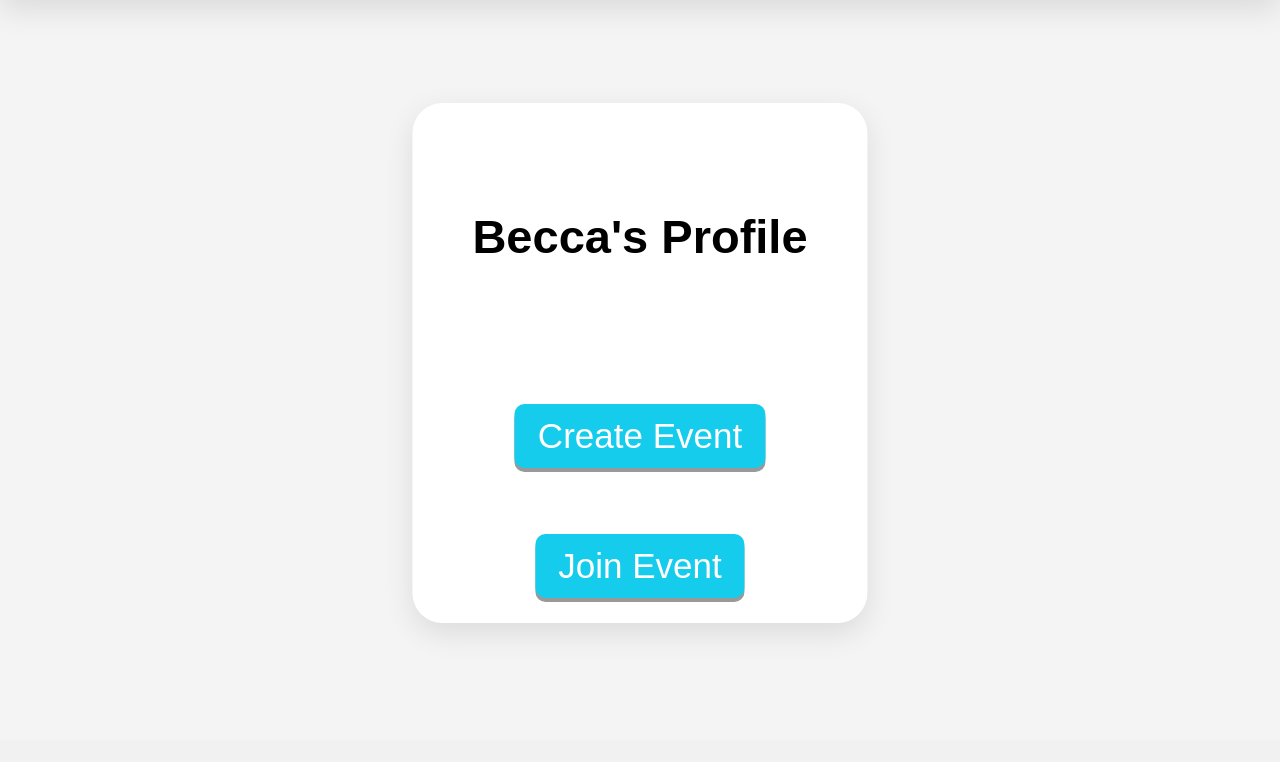
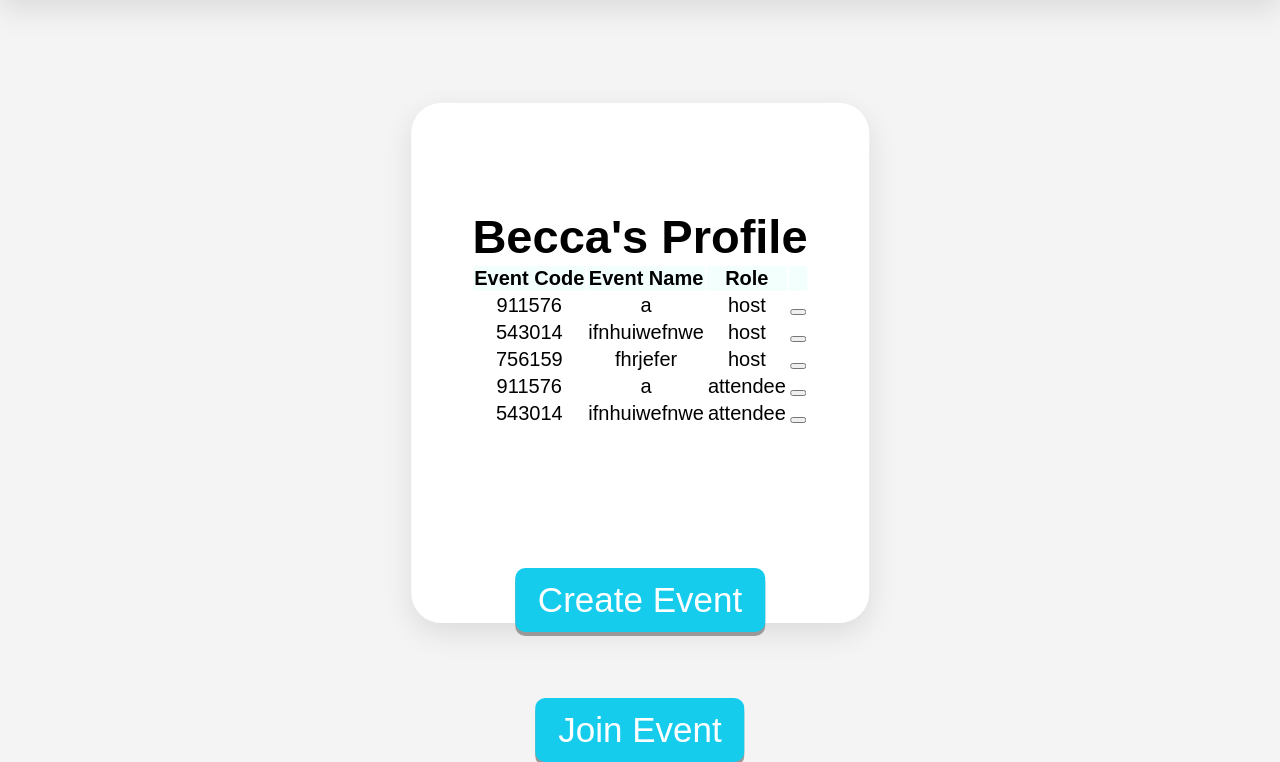
Before and after one commit to Davydzz/Software-Cw, a Flask app: page /profile in a window 1280 px wide. Shown: the part 60-822 px from the top of the page. Before the commit the page ends 689 px from the top, so only its background shows below. Run offline with Flask 2, Linux system fonts and the light colour scheme; the visitor is signed in with stand-in values (Sample User, id 1); data comes from the database, SQL or seed files in the repository; both versions use the stored data as it was after the commit.

Commit message:
Profile shows events you are hosting/attending

```diff
--- a/app.py
+++ b/app.py
@@ -16,12 +16,6 @@ from datetime import date, datetime
 #https://www.youtube.com/watch?v=2Zz97NVbH0U&ab_channel=PrettyPrinted
 #https://github.com/PrettyPrinted/youtube_video_code/tree/master/2020/02/10/Creating%20a%20Login%20Page%20in%20Flask%20Using%20Sessions/flask_session_example
 #16/02/2021
-
-#users = []
-#newUserID = 0
-#users.append(User(id=1, username='Anthony', password='password'))
-#users.append(User(id=2, username='Becca', password='secret'))
-#users.append(User(id=3, username='Carlos', password='somethingsimple')) #example
 
 app = Flask(__name__) #instantiate flask object
 app.secret_key = os.urandom(12)
@@ -45,11 +39,52 @@ def before_request():
 def home():
     return render_template("index.html")
 
-@app.route("/profile") #user logged in, they can now create or join an event
+@app.route("/profile", methods=["GET","POST"]) #user logged in, they can now create or join an event
 def profile():
+    global db
     if not g.user: #if not logged in
         #abort(403)
         return redirect(url_for("login"))
+    else:
+        #they are logged in, continue
+        hostRows, attendeeRows = db.getUserEvents(session["user_id"])
+
+        displayResults = []
+        for hostEvent in hostRows:
+            hostEvent.append("host")
+            displayResults.append(hostEvent)
+        for attendeeEvent in attendeeRows:
+            attendeeEvent.append("attendee")
+            displayResults.append(attendeeEvent)
+        print(displayResults)
+
+        g.jdump = json.dumps(displayResults)
+
+        if request.method == "POST":
+            print(request.form)
+
+            roomcode = request.form["joinButton"]
+
+            role = ""
+            for i in displayResults:
+                print(i[0],roomcode)
+                print(type(i[0]), type(roomcode))
+                if int(i[0]) == int(roomcode):
+                    print("this is true")
+                    role = i[2]
+                else:
+                    print("this is not true")
+
+            session["room_code"] = roomcode
+            if role == "attendee":
+                return redirect(url_for("attendee", fromTemplate = " "))
+            elif role == "host":
+                return redirect(url_for("liveFeedback"))
+
+            else:
+                print("something weird happened")
+                print(role)
+
     return render_template("create_or_join.html")
 
 @app.route("/attendee/<fromTemplate>", methods=["GET","POST"])
@@ -63,8 +98,6 @@ def attendee(fromTemplate):
     g.jdump = json.dumps(feedbackQuestions)
 
     if request.method == "POST":
-        print("POST")
-        #add that to the database!
         result = []
         try:
             anonymous = request.form["anonymous"] #will be a string, either "True" for anonymous or "False" for not anonymous
--- a/dbConnection.py
+++ b/dbConnection.py
@@ -66,6 +66,25 @@ class DBConnection:
             id = id[0]
             conn.commit()
             return True,id
+
+    def getUserEvents(self, userID):
+        #return all events that the user is a host or an attendee of
+        conn = self.createConnection(self.database)
+
+
+        if conn is not None:
+            hostStatement = ("SELECT roomcode, eventName FROM events WHERE hostUserID = '%s';" % userID)
+            attendeeStatement = ("SELECT events.roomcode, events.eventName FROM events INNER JOIN event_members ON events.roomcode = event_members.roomcode WHERE event_members.userID = '%s' AND events.active = 'True';" % userID)
+
+            hostRows = []
+            attendeeRows = []
+            for row in conn.execute(hostStatement):
+                hostRows.append([row[0], row[1]])
+
+            for row in conn.execute(attendeeStatement):
+                attendeeRows.append([row[0], row[1]])
+            return hostRows, attendeeRows
+
 
     def confirmLogin(self, email, password):
         conn = self.createConnection(self.database)
--- a/templates/create_or_join.html
+++ b/templates/create_or_join.html
@@ -6,15 +6,86 @@
         <link href="https://fonts.googleapis.com/css2?family=Newsreader:wght@200&display=swap" rel="stylesheet">
     </head>
 
+    <script>
+        function createTable(tableData) {
+            var table = document.getElementById('thisTable');
+
+            var tablediv = document.getElementById('tablediv');
+
+            var form = document.getElementById('eventform');
+
+
+            var tableBody = document.createElement('tbody');
+
+            tableData.forEach(function(rowData) {
+                var row = document.createElement('tr');
+                for(var i=0; i<4; i++) {
+                    var cellData = rowData[i];
+                    if (i == 3) {
+                        var eventcode = rowData[0]
+                        var role = rowData[i-1]
+
+                        switch(role) {
+                            case "host":
+                                var cell = document.createElement('td');
+                                var button = document.createElement('button');
+                                button.name="joinButton";
+                                button.value = eventcode;
+                                cell.appendChild(button);
+                                break;
+                            case "attendee":
+                                var cell = document.createElement('td');
+                                var button = document.createElement('button');
+                                button.name = "joinButton";
+                                button.value = eventcode;
+                                cell.appendChild(button);
+                        }
+
+
+                    } else {
+                        var cell = document.createElement('td');
+                        cell.appendChild(document.createTextNode(cellData));
+                    }
+                    row.appendChild(cell);
+                }
+                tableBody.appendChild(row);
+            });
+
+            table.appendChild(tableBody);
+            form.insertBefore(table, form.firstChild);
+            tablediv.appendChild(form);
+
+            }
+    </script>
+
     <body>
         <div class="box header"><h2>Feedback System</h2></div>
         <br>
 
-        <div class="screenbox">
+        <div class="screenbox" id="tablediv" width="600px">
             <br>
             <br>
 
             <h1>{{g.user.username}}'s Profile</h1>
+
+            <form action="" method="post" id="eventform" class="">
+                <table id="thisTable" name="thisTable" width="400px">
+                    <caption></caption>
+                    <tr>
+                        <th>Event Code</th>
+                        <th>Event Name</th>
+                        <th>Role</th>
+                        <th></th>
+                    </tr>
+                </table>
+            </form>
+
+            <script>
+                var entries = JSON.parse('{{ g.jdump|safe }}');
+
+                createTable(entries);
+                console.log(entries);
+            </script>
 
             <form action="create" class = "centrecontent">
                 <input type="submit" value="Create Event" style="font-size:35px" class="button">
```
Also changed, not shown: database.db.
